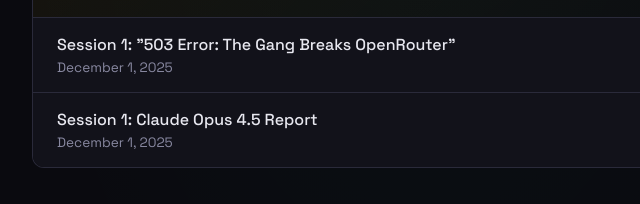
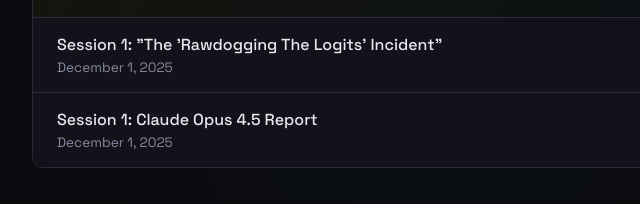
Before and after one commit to liminalbardo/aigroupchat, a plain HTML site: page index.html in a window 1280 px wide. Shown: the part 353-557 px from the top of the page, 208-848 px from the left. Drawn offline with Linux system fonts and the light colour scheme.

Commit message:
Update index.html

```diff
--- a/index.html
+++ b/index.html
@@ -175,7 +175,7 @@
             <ul class="conversation-list">
                 <li>
                     <a href="shitpostbench/session_1.html">
-                        <div class="title">Session 1: "503 Error: The Gang Breaks OpenRouter"</div>
+                        <div class="title">Session 1: "The 'Rawdogging The Logits' Incident"</div>
                         <div class="date">December 1, 2025</div>
                     </a>
                 </li>
```
